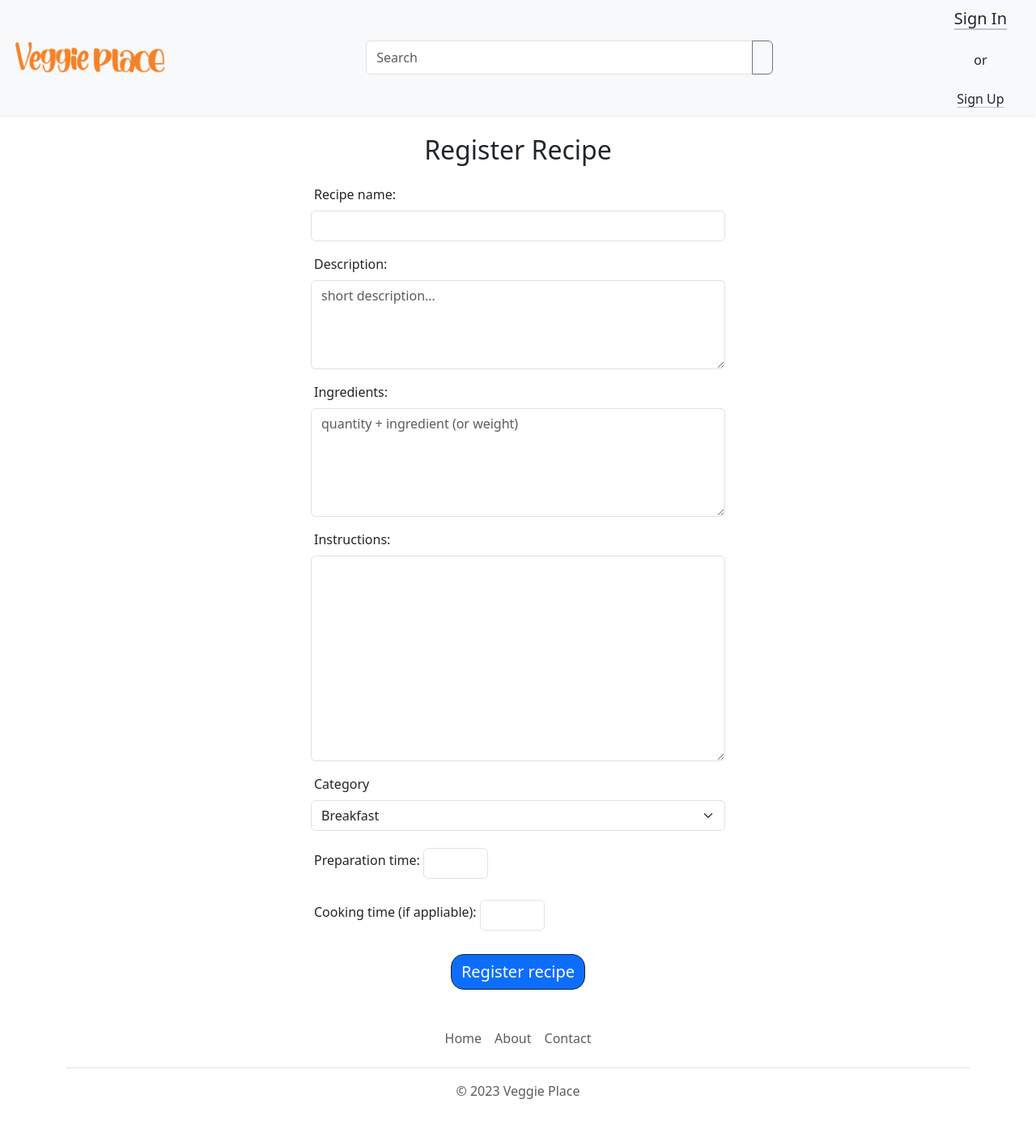
After one commit to Carlos-Mantovani/veggie-place-recipes, a Flask app: page /register_recipe in a window 1280 px wide. The commit adds this page. Shown: the whole page at 81% size. Run offline with Flask 3, Linux system fonts and the light colour scheme.

Commit message:
adding page to register recipes

```diff
--- a/app.py
+++ b/app.py
@@ -57,7 +57,7 @@ def register():
 				return render_template('register.html', message='Email already registered')
 			password_hash = generate_password_hash(password)
 			print(password_hash)
-			cursor.execute('INSERT INTO users (username, email, password, created_at) VALUES (%s, %s, %s, %s)', (username, email, password_hash, datetime.now()))
+			cursor.execute('INSERT INTO users (username, email, password, created_at, updated_at) VALUES (%s, %s, %s, %s, %s)', (username, email, password_hash, datetime.now(), datetime.now()))
 			db.commit()
 			return render_template('register.html', message='Registered with sucess!')
 
@@ -128,7 +128,6 @@ def edit_user():
 			picture = request.files['picture']
 			print(picture.filename)
 			if picture.filename == '':
-				print('a')
 				flash('no selected file')
 				return redirect(f'/user/{user["id"]}')
 			if picture and allowed_file(picture.filename):
@@ -138,7 +137,7 @@ def edit_user():
 		elif not username and not picture:
 			new_password = request.form.get('password')
 			new_password_hash = generate_password_hash(new_password)
-			cursor.execute('UPDATE users SET password=%s WHERE id=%s', (new_password_hash, user['id']))
+			cursor.execute('UPDATE users SET password=%s, updated_at=%s WHERE id=%s', (new_password_hash, datetime.now(), user['id']))
 			db.commit()
 		else:
 			if not username or not password or not picture:
@@ -146,7 +145,7 @@ def edit_user():
 			new_username = request.form.get('username')
 			new_password = request.form.get('password')
 			new_password_hash = generate_password_hash(new_password)
-			cursor.execute('UPDATE users SET username=%s, password=%s WHERE id=%s', (new_username, new_password_hash, user['id']))
+			cursor.execute('UPDATE users SET username=%s, password=%s, updated_at WHERE id=%s', (new_username, new_password_hash, datetime.now(), user['id']))
 			db.commit()
 			picture = request.files['picture']
 			if picture.filename == '':
@@ -160,3 +159,8 @@ def edit_user():
 		return redirect(f'/user/{user["id"]}')
 	except:
 		return redirect(f'/user/{user["id"]}')
+
+@app.route('/register_recipe', methods=["GET", "POST"])
+def register_recipe():
+	if request.method == 'GET':
+		return render_template('register_recipe.html')
--- a/templates/register.html
+++ b/templates/register.html
@@ -17,7 +17,7 @@
 	</nav>
 	<main style="height: 70vh;">
 		<h2 class="text-center mt-4 mb-4">Sign Up</h2>
-		<form action="/register" method="post" class="d-flex flex-column align-items-center">
+		<form action="/register" method="post" class="d-flex flex-column align-items-center pb-4">
 			<div class="mb-3" style="width: 40%">
 				<label class="form-label ms-1" for="username">Username</label>
 				<input class="form-control" id="username" type="text" name="username" placeholder="your name" required>
--- /dev/null
+++ b/templates/register_recipe.html
@@ -0,0 +1,54 @@
+<!DOCTYPE html>
+<html>
+<head>
+    <meta charset="utf-8">
+    <meta name="viewport" content ="width=device-width, initial-scale=1">
+    <title>Register recipe</title>
+    <link href="https://cdn.jsdelivr.net/npm/bootstrap@5.3.0-alpha3/dist/css/bootstrap.min.css" rel="stylesheet" integrity="sha384-KK94CHFLLe+nY2dmCWGMq91rCGa5gtU4mk92HdvYe+M/SXH301p5ILy+dN9+nJOZ" crossorigin="anonymous">
+</head>
+<body>
+    {% include "nav.html" %}
+    <main>
+        <h2 class="text-center mt-4 mb-4">Register Recipe</h2>
+        <form action="/register_recipe" method="post" class="d-flex flex-column align-items-center">
+            <div class="mb-3" style="width: 40%">
+                <label class="form-label ms-1" for="recipe-name">Recipe name:</label>
+                <input class="form-control" id="recipe-name" type="text" name="recipe-name" required>
+            </div>
+            <div class="mb-3" style="width: 40%">
+                <label class="form-label ms-1" for="description">Description:</label>
+                <textarea class="form-control" rows=4 id="description" type="text" name="description" placeholder="short description..." required></textarea>
+            </div>
+            <div class="mb-3" style="width: 40%">
+                <label class="form-label ms-1" for="ingredients">Ingredients:</label>
+                <textarea class="form-control" rows=5 id="ingredients" type="text" name="ingredients" placeholder="quantity + ingredient (or weight)" required></textarea>
+            </div>
+            <div class="mb-3" style="width: 40%">
+                <label class="form-label ms-1" for="instructions">Instructions:</label>
+                <textarea class="form-control" rows=10 id="instructions" type="text" name="instructions" required></textarea>
+            </div>
+            <div class="mb-3" style="width: 40%">
+                <label class="form-label ms-1" for="category">Category</label>
+                <select class="form-select" id="category" name="category">
+                    <option value="breakfast">Breakfast</option>
+                    <option value="dessert">Dessert</option>
+                    <option value="meal">Meal</option>
+                    <option value="salad">Salad</option>
+                    <option value="snack">Snack</option>
+                </select>
+            </div>
+            <div class="mb-3 d-inline-flex align-items-center" style="height: 3em; width: 40%">
+                <label class="form-label ms-1" for="prep-time">Preparation time:</label>
+                <input class="form-control ms-1" id="prep-time" type="number" name="prep-time" required style="width: 5em">
+            </div>
+            <div class="mb-3 d-inline-flex align-items-center" style="height: 3em; width: 40%">
+                <label class="form-label ms-1" for="cook-time">Cooking time (if appliable):</label>
+                <input class="form-control ms-1" id="cook-time" type="number" name="cook-time" required style="width: 5em">
+            </div>
+            <div><strong>{{ message }}</strong></div>
+            <button class="btn btn-primary fs-5 mt-2 rounded-4 border border-1 border-dark" type="submit">Register recipe</button>
+        </form>
+    </main>
+    {% include "footer.html" %}
+</body>
+</html>
--- a/templates/user.html
+++ b/templates/user.html
@@ -44,6 +44,12 @@
 			</form>
 			{% endif %}
 		</div>
+        <h2 class="text-center mb-2">Recipes</h2>
+        {% if logged_in %}
+        <form action="/register_recipe" method="get">
+            <button type="submit" class="btn btn-primary mx-auto fs-6" href="/register_recipe" style="display: block">Create New</button>
+        </form>
+        {% endif %}
 	</main>
 	{%include "footer.html" %}
 	<script src="{{url_for('static', filename='js/user.js')}}" type="text/javascript"></script>
```
